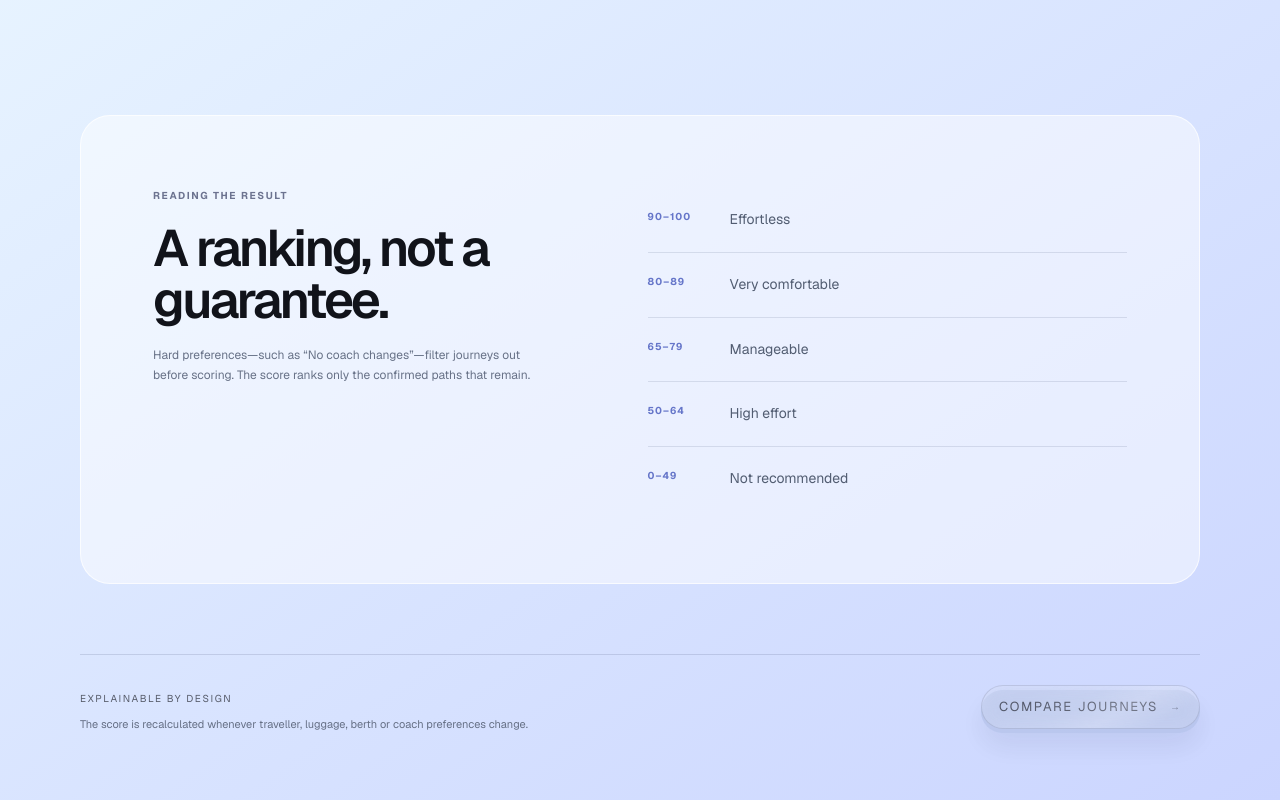
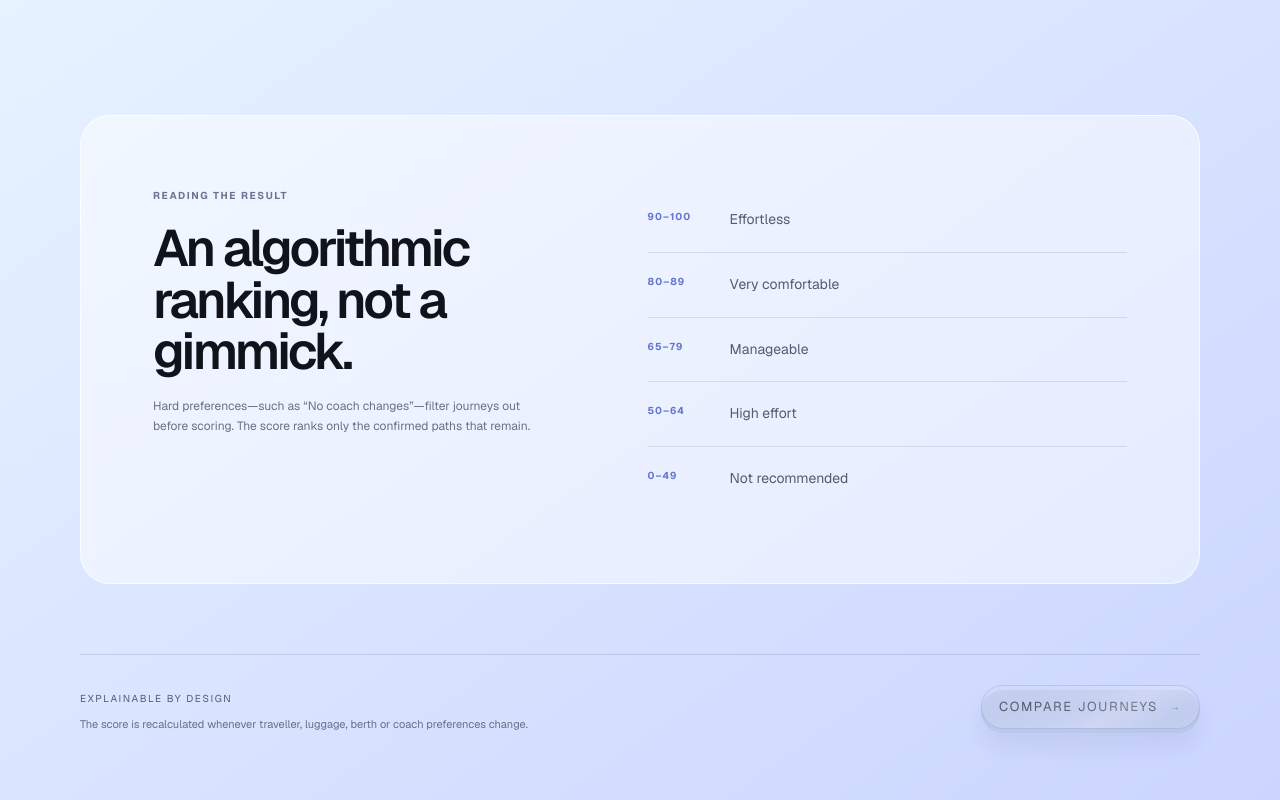
Before and after one commit to anki0476/railsetu, a Next.js app: page /comfort-score in a window 1280 px wide. Shown: the part 2022-2822 px from the top of the page. Built offline with nearby package versions, Linux system fonts and the light colour scheme.

Commit message:
Refine comfort score copy

```diff
--- a/app/comfort-score/page.tsx
+++ b/app/comfort-score/page.tsx
@@ -73,7 +73,7 @@ export default function ComfortScorePage() {
       <section className="about-care comfort-score-bands">
         <div>
           <p className="section-kicker">Reading the result</p>
-          <h2>A ranking, not a guarantee.</h2>
+          <h2>An algorithmic ranking, not a gimmick.</h2>
           <p>Hard preferences—such as “No coach changes”—filter journeys out before scoring. The score ranks only the confirmed paths that remain.</p>
         </div>
         <ul>
```
